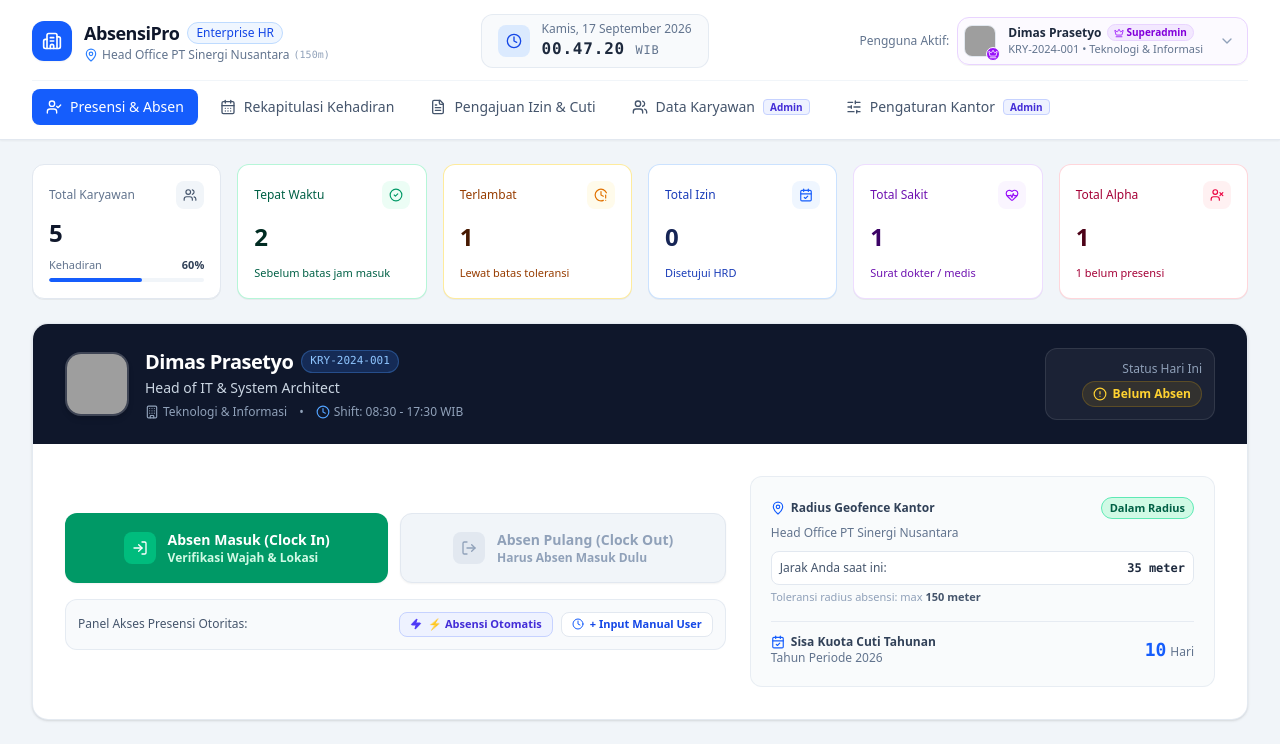
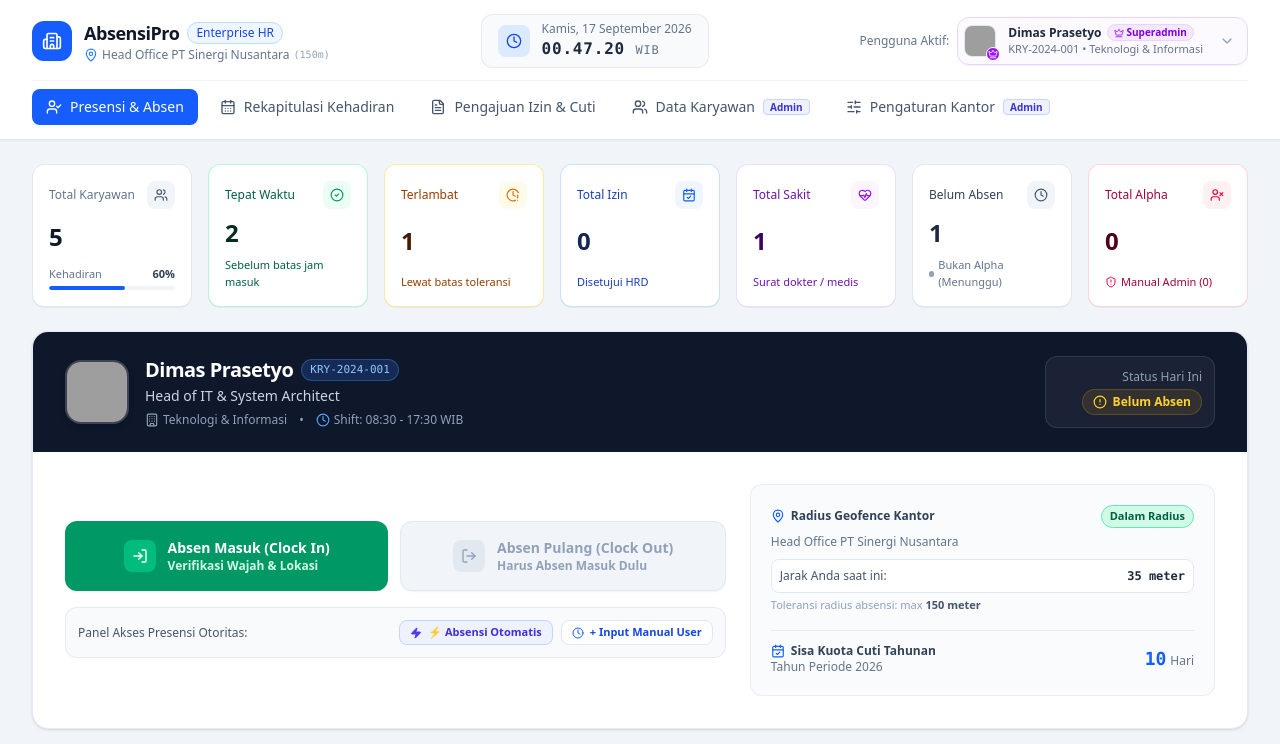
Before and after one commit to h4niv/Hh, a React (Vite) app: page / in a window 1280 px wide. Shown: the top 744 px of the page. Built offline with nearby package versions, Linux system fonts and the light colour scheme; grey boxes are pictures that could not be loaded.

Commit message:
feat: add manual bulk attendance for admins
- Enable admins/superadmins to perform manual bulk attendance entries
- Add "Alpha" status support to manual attendance modal
- Enhance dashboard with bulk entry access and Alpha tracking

```diff
--- a/src/App.tsx
+++ b/src/App.tsx
@@ -126,6 +126,9 @@ export default function App() {
   const currentEmployee = useMemo(() => {
     return employees.find((e) => e.id === currentEmployeeId) || employees[0];
   }, [employees, currentEmployeeId]);
+
+  // Admin or Superadmin role check
+  const isAdminOrSuperadmin = currentEmployee.systemRole === 'admin' || currentEmployee.systemRole === 'superadmin';
 
   // Today's date
   const todayStr = getTodayDateString();
@@ -517,6 +520,8 @@ export default function App() {
               employees={employees}
               todayRecords={todayRecords}
               onNavigateToEmployees={() => setActiveTab('karyawan')}
+              onOpenManualAttendance={() => handleOpenManualAttendance()}
+              isAdmin={isAdminOrSuperadmin}
             />
 
             {/* Core Clock In / Clock Out Card for Current Employee */}
@@ -766,7 +771,19 @@ export default function App() {
         currentEmployee={currentEmployee}
         initialEmployeeId={currentEmployee.id}
         initialRecord={editingAttendanceRecord}
+        existingRecords={attendanceRecords}
         onSave={handleSaveManualAttendance}
+        onSaveBulk={(records, message) => {
+          setAttendanceRecords((prev) => {
+            const map = new Map<string, AttendanceRecord>();
+            prev.forEach((r) => map.set(`${r.employeeId}_${r.date}`, r));
+            records.forEach((r) => map.set(`${r.employeeId}_${r.date}`, r));
+            return Array.from(map.values()).sort((a, b) =>
+              (b.date + (b.checkInTime || '')).localeCompare(a.date + (a.checkInTime || ''))
+            );
+          });
+          showToast(message, 'success');
+        }}
       />
 
       {/* Auto Attendance Generation Modal (Admin & Superadmin) */}
--- a/src/components/DashboardStats.tsx
+++ b/src/components/DashboardStats.tsx
@@ -5,7 +5,8 @@ import {
   CalendarCheck,
   HeartPulse,
   UserX,
-  TrendingUp
+  Clock,
+  ShieldAlert
 } from 'lucide-react';
 import { AttendanceRecord, Employee } from '../types';
 
@@ -13,27 +14,40 @@ interface DashboardStatsProps {
   employees: Employee[];
   todayRecords: AttendanceRecord[];
   onNavigateToEmployees?: () => void;
+  onOpenManualAttendance?: () => void;
+  isAdmin?: boolean;
 }
 
-export default function DashboardStats({ employees, todayRecords, onNavigateToEmployees }: DashboardStatsProps) {
+export default function DashboardStats({
+  employees,
+  todayRecords,
+  onNavigateToEmployees,
+  onOpenManualAttendance,
+  isAdmin = false,
+}: DashboardStatsProps) {
   const totalEmployees = employees.length;
 
   const presentOnTime = todayRecords.filter(r => r.status === 'Hadir Tepat Waktu').length;
   const presentLate = todayRecords.filter(r => r.status === 'Terlambat').length;
   const todayIzin = todayRecords.filter(r => r.status === 'Izin').length;
   const todaySakit = todayRecords.filter(r => r.status === 'Sakit').length;
+
+  // Explicit records with status Alpha (entered manually by Admin or Superadmin)
   const todayExplicitAlpha = todayRecords.filter(r => r.status === 'Alpha').length;
 
   // Employees who haven't clocked in or taken leave today
   const recordedEmployeeIds = new Set(todayRecords.map(r => r.employeeId));
   const notCheckedIn = employees.filter(e => !recordedEmployeeIds.has(e.id)).length;
-  const totalAlpha = todayExplicitAlpha + notCheckedIn;
+
+  // IMPORTANT RULE: Karyawan yang belum absen TIDAK masuk hitungan alpha.
+  // Hitungan alpha HANYA bertambah jika Admin atau Superadmin menginput data presensi manual berstatus Alpha.
+  const totalAlpha = todayExplicitAlpha;
 
   const totalPresent = presentOnTime + presentLate;
   const attendanceRate = totalEmployees > 0 ? Math.round((totalPresent / totalEmployees) * 100) : 0;
 
   return (
-    <div className="grid grid-cols-2 sm:grid-cols-3 lg:grid-cols-6 gap-3 sm:gap-4" id="dashboard-stats-grid">
+    <div className="grid grid-cols-2 sm:grid-cols-3 md:grid-cols-4 lg:grid-cols-7 gap-3 sm:gap-4" id="dashboard-stats-grid">
       {/* Total Karyawan */}
       <div
         onClick={onNavigateToEmployees}
@@ -118,17 +132,47 @@ export default function DashboardStats({ employees, todayRecords, onNavigateToEm
         </div>
       </div>
 
-      {/* Total Alpha */}
-      <div className="bg-white rounded-xl p-3.5 sm:p-4 border border-rose-200/80 shadow-2xs flex flex-col justify-between">
+      {/* Belum Absen (Bukan Alpha) */}
+      <div
+        onClick={isAdmin && onOpenManualAttendance ? onOpenManualAttendance : undefined}
+        className={`bg-white rounded-xl p-3.5 sm:p-4 border border-slate-200 shadow-2xs flex flex-col justify-between transition-all ${
+          isAdmin && onOpenManualAttendance ? 'hover:border-sky-300 hover:shadow-xs cursor-pointer group' : ''
+        }`}
+        title={isAdmin ? "Klik untuk input presensi / tandai Alpha secara manual" : "Karyawan yang belum melakukan presensi hari ini"}
+      >
         <div className="flex items-center justify-between">
-          <span className="text-xs font-medium text-rose-800">Total Alpha</span>
-          <div className="w-7 h-7 rounded-lg bg-rose-50 text-rose-600 flex items-center justify-center shrink-0">
+          <span className="text-xs font-medium text-slate-700 group-hover:text-sky-700 transition-colors">Belum Absen</span>
+          <div className="w-7 h-7 rounded-lg bg-slate-100 text-slate-600 group-hover:bg-sky-50 group-hover:text-sky-600 flex items-center justify-center shrink-0 transition-colors">
+            <Clock className="w-3.5 h-3.5" />
+          </div>
+        </div>
+        <div className="mt-2 text-2xl font-bold text-slate-800 group-hover:text-sky-700 transition-colors">{notCheckedIn}</div>
+        <div className="mt-2 flex items-center gap-1 text-[11px] text-slate-500">
+          <span className="inline-block w-1.5 h-1.5 rounded-full bg-slate-400"></span>
+          <span>Bukan Alpha (Menunggu)</span>
+        </div>
+      </div>
+
+      {/* Total Alpha (Hanya dari Input Manual Admin & Superadmin) */}
+      <div
+        onClick={isAdmin && onOpenManualAttendance ? onOpenManualAttendance : undefined}
+        className={`bg-white rounded-xl p-3.5 sm:p-4 border border-rose-200/80 shadow-2xs flex flex-col justify-between transition-all ${
+          isAdmin && onOpenManualAttendance ? 'hover:border-rose-400 hover:shadow-xs cursor-pointer group' : ''
+        }`}
+        title="Total Alpha hanya bertambah bila diinput manual oleh Admin atau Superadmin"
+      >
+        <div className="flex items-center justify-between">
+          <div className="flex items-center gap-1">
+            <span className="text-xs font-medium text-rose-800">Total Alpha</span>
+          </div>
+          <div className="w-7 h-7 rounded-lg bg-rose-50 text-rose-600 group-hover:bg-rose-100 flex items-center justify-center shrink-0 transition-colors">
             <UserX className="w-3.5 h-3.5" />
           </div>
         </div>
         <div className="mt-2 text-2xl font-bold text-rose-950">{totalAlpha}</div>
-        <div className="mt-2 flex items-center gap-1 text-[11px] text-rose-800">
-          {notCheckedIn > 0 ? `${notCheckedIn} belum presensi` : 'Tanpa keterangan'}
+        <div className="mt-2 flex items-center gap-1 text-[11px] text-rose-800 font-medium">
+          <ShieldAlert className="w-3 h-3 text-rose-600 shrink-0" />
+          <span>Manual Admin ({todayExplicitAlpha})</span>
         </div>
       </div>
     </div>
```
Also changed, not shown: src/components/ManualAttendanceModal.tsx (+60 -3 lines).
